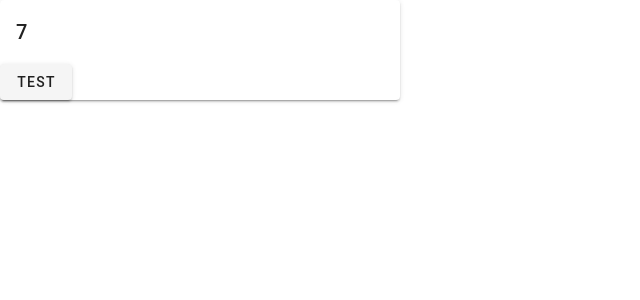
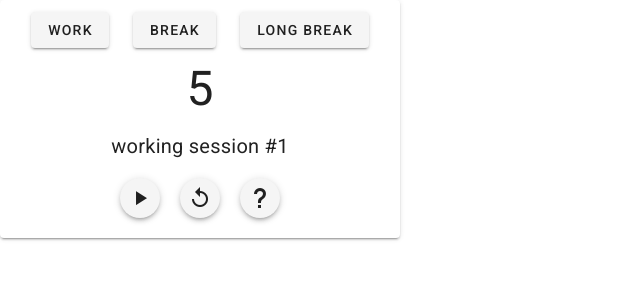
Before and after one commit to disgraceful/PomodoroChromeExtension, a Vue app: page / in a window 1280 px wide. Shown: the top 300 px of the page, without its empty margins (0-640 px from the left). Built offline with nearby package versions, Linux system fonts and the light colour scheme.

Commit message:
Mock UI and cdn css inclusion

```diff
--- a/public/browser-extension.html
+++ b/public/browser-extension.html
@@ -1,9 +1,17 @@
 <!DOCTYPE html>
 <html lang="en">
   <head>
-  <meta charset="UTF-8">
-  <meta http-equiv="X-UA-Compatible" content="IE=edge">
-  <meta name="viewport" content="width=device-width,initial-scale=1.0">
+    <meta charset="UTF-8" />
+    <meta http-equiv="X-UA-Compatible" content="IE=edge" />
+    <meta name="viewport" content="width=device-width,initial-scale=1.0" />
+    <link
+      href="https://fonts.googleapis.com/css?family=Roboto:100,300,400,500,700,900"
+      rel="stylesheet"
+    />
+    <link
+      href="https://cdn.jsdelivr.net/npm/@mdi/font@4.x/css/materialdesignicons.min.css"
+      rel="stylesheet"
+    />
     <title><%= htmlWebpackPlugin.options.title %></title>
   </head>
   <body>
--- a/public/index.html
+++ b/public/index.html
@@ -5,14 +5,7 @@
     <meta http-equiv="X-UA-Compatible" content="IE=edge" />
     <meta name="viewport" content="width=device-width,initial-scale=1.0" />
     <link rel="icon" href="<%= BASE_URL %>favicon.ico" />
-    <link
-      href="https://fonts.googleapis.com/css?family=Roboto:100,300,400,500,700,900"
-      rel="stylesheet"
-    />
-    <link
-      href="https://cdn.jsdelivr.net/npm/@mdi/font@4.x/css/materialdesignicons.min.css"
-      rel="stylesheet"
-    />
+
     <title><%= htmlWebpackPlugin.options.title %></title>
   </head>
   <body>
--- a/src/components/Timer.vue
+++ b/src/components/Timer.vue
@@ -1,7 +1,44 @@
 <template>
   <v-card>
-    <v-card-title>{{activeTime}}</v-card-title>
-    <v-btn>Test</v-btn>
+    <v-container class="pb-5">
+      <v-row justify="center">
+        <v-col cols="auto">
+          <v-btn>Work</v-btn>
+        </v-col>
+        <v-col cols="auto">
+          <v-btn>Break</v-btn>
+        </v-col>
+        <v-col cols="auto">
+          <v-btn>Long Break</v-btn>
+        </v-col>
+      </v-row>
+      <div class="text-center">
+        <v-card-text class="display-2 pb-0">{{activeTime}}</v-card-text>
+        <v-card-text class="title font-weight-regular">{{status}}</v-card-text>
+      </div>
+      <v-row justify="center">
+        <v-col class="text-center">
+          <v-btn
+            class="mr-5"
+            small
+            fab
+            depressed
+            elevation="3"
+            @click="isTimerActive = !isTimerActive"
+          >
+            <v-icon v-text="isTimerActive? 'mdi-pause': 'mdi-play'"></v-icon>
+          </v-btn>
+
+          <v-btn class="mr-5" small fab depressed elevation="3">
+            <v-icon>mdi-replay</v-icon>
+          </v-btn>
+
+          <v-btn small fab depressed elevation="3">
+            <v-icon>mdi-help</v-icon>
+          </v-btn>
+        </v-col>
+      </v-row>
+    </v-container>
   </v-card>
 </template>
 
@@ -9,14 +46,18 @@
 export default {
   data() {
     return {
+      workingTimer: null,
       activeTime: 0,
-      isTimerActive: false
+      isTimerActive: false,
+      status: "working session #1"
     };
   },
   mounted() {
-    setInterval(() => {
-      this.activeTime++;
-    }, 1000);
+    if (!this.workingTimer) {
+      this.workingTimer = setInterval(() => {
+        this.activeTime++;
+      }, 1000);
+    }
   }
 };
 </script>
--- a/src/content-scripts/content-script.js
+++ b/src/content-scripts/content-script.js
@@ -1 +1 @@
-console.log('Hello from the content-script')
+chrome.tabs.executeScript(tab.id, {});
--- a/src/plugins/vuetify.js
+++ b/src/plugins/vuetify.js
@@ -1,11 +1,9 @@
-// src/plugins/vuetify.js
+import Vue from "vue";
+import Vuetify from "vuetify";
+import "vuetify/dist/vuetify.min.css";
 
-import Vue from 'vue'
-import Vuetify from 'vuetify'
-import 'vuetify/dist/vuetify.min.css'
+Vue.use(Vuetify);
 
-Vue.use(Vuetify)
-
-const opts = {}
+const opts = {};
 
 export default new Vuetify(opts);
--- a/src/popup/App.vue
+++ b/src/popup/App.vue
@@ -16,6 +16,6 @@ export default {
 <style>
 html {
   width: 400px;
-  height: 400px;
+  height: auto;
 }
 </style>
```
Also changed, not shown: src/background.js (+5 -5 lines), src/manifest.json. Lines whose indentation alone changed are shown as unchanged.
